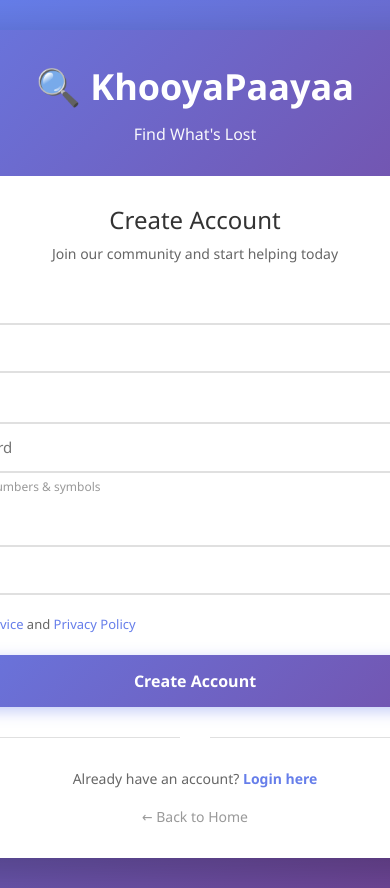
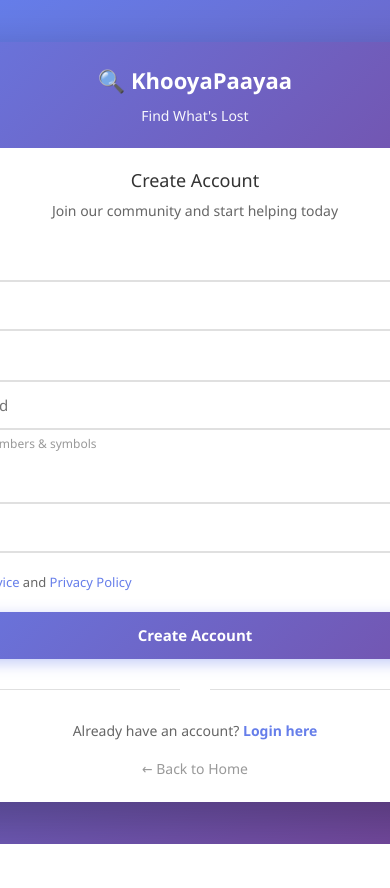
Before and after one commit to madhurporas/Lost-and-found-system, a Django app: page /users/register/ in a window 390 px wide; the page is wider, and only the part inside the window is pictured. After the commit the page ends 844 px from the top of that part, so only its background shows below. Run offline with Django 5.2, Linux system fonts and the light colour scheme.

Commit message:
Registerpage modify

```diff
--- a/users/static/users/register.css
+++ b/users/static/users/register.css
@@ -14,22 +14,22 @@
     padding: 20px 20px;
 }
 
+/* ---------- UPDATED: make container responsive ---------- */
 .register-container {
-
-
     background: white;
     border-radius: 20px;
     box-shadow: 0 20px 60px rgba(0, 0, 0, 0.3);
-            width: 800px;
-
+    /* change from fixed width to responsive */
+    max-width: 800px;   /* keeps same look on laptop */
+    width: 1000px;       /* allows it to shrink on mobile */
     overflow: hidden;
     animation: slideUp 0.6s ease-out;
     margin: 0 auto;
-
-
-
+    /* add a little internal min padding so content doesn't touch edges on very small screens */
+    /* (actual inner padding is in .register-body/.register-header) */
 }
 
+/* keep animation same */
 @keyframes slideUp {
     from {
         opacity: 0;
@@ -91,7 +91,10 @@
     font-size: 14px;
 }
 
-        .form-group input {
+/* ensure inputs never overflow on small screens */
+.form-group input,
+.form-group textarea,
+.form-group select {
     width: 100%;
     padding: 12px 15px;
     border: 2px solid #e0e0e0;
@@ -99,6 +102,9 @@
     font-size: 15px;
     transition: all 0.3s ease;
     outline: none;
+    /* prevent large fixed height/width issues */
+    max-width: 100%;
+    box-sizing: border-box;
 }
 
 .form-group input:focus {
@@ -256,6 +262,7 @@
 .social-icon {
     width: 20px;
     height: 20px;
+    max-width: 100%;
 }
 
 .login-link {
@@ -293,16 +300,60 @@
     color: #667eea;
 }
 
+/* ---------- SMALLER SCREEN ADJUSTMENTS ---------- */
+@media (max-width: 768px) {
+    .register-header {
+        padding: 30px 20px;
+    }
+    .register-body {
+        padding: 30px 20px;
+    }
+    .logo {
+        font-size: 28px;
+    }
+    .welcome-text h2 {
+        font-size: 20px;
+    }
+}
+
+/* ---------- MOBILE (phones) ---------- */
 @media (max-width: 480px) {
+    /* container margin reduced so it fits mobile padding */
     .register-container {
         margin: 10px;
+        border-radius: 14px; /* slightly smaller radius on tiny screens */
     }
 
     .register-header {
-                padding: 30px 20px;
+        padding: 22px 16px;
     }
 
     .register-body {
-                padding: 30px 20px;
+        padding: 22px 16px;
+    }
+
+    .logo {
+        font-size: 22px;
+    }
+
+    .subtitle {
+        font-size: 14px;
+    }
+
+    .welcome-text h2 {
+        font-size: 18px;
+    }
+
+    /* keep buttons readable on small screens */
+    .btn-register {
+        padding: 12px;
+        font-size: 15px;
+    }
+
+    /* ensure any fixed-width elements wrap */
+    img, video {
+        max-width: 100%;
+        height: auto;
+        display: block;
     }
 }
```
Lines whose indentation alone changed are shown as unchanged.
